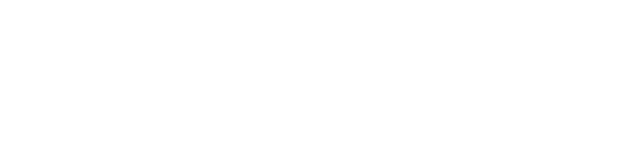
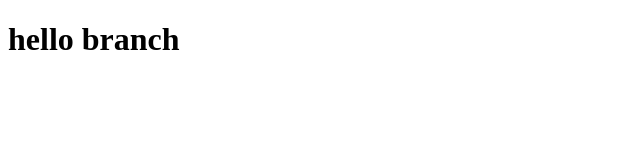
Before and after one commit to sarahmdht/session2, a plain HTML site: page index.html in a window 1280 px wide. Shown: the whole page, without its empty margins (0-640 px from the left). Drawn offline with Linux system fonts and the light colour scheme.

Commit message:
opening branch

```diff
--- a/index.html
+++ b/index.html
@@ -6,6 +6,7 @@
     <title>Document</title>
 </head>
 <body>
+    <h1>hello branch</h1>
     <script src="./session2.js"></script>
 </body>
 </html>
```
